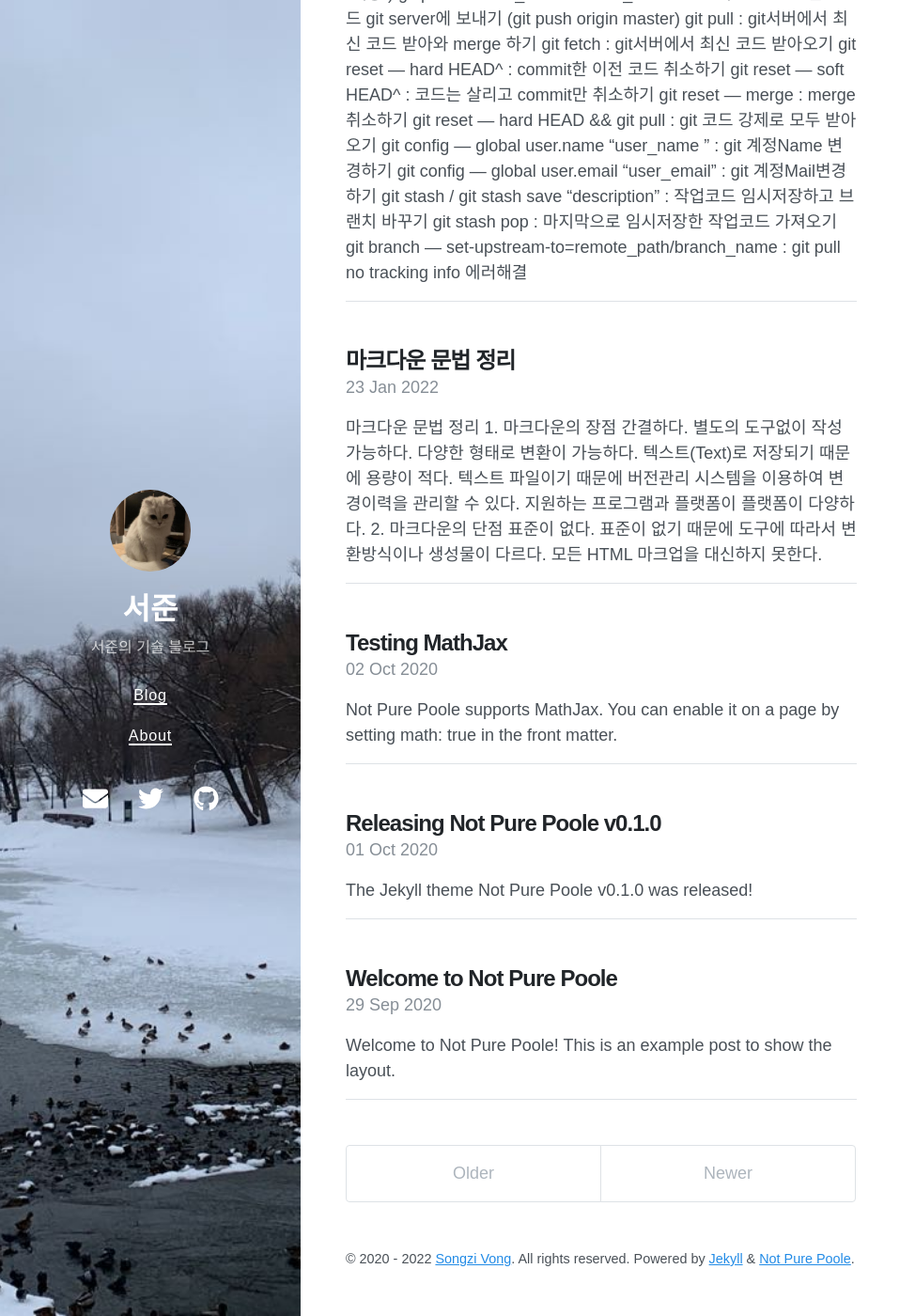
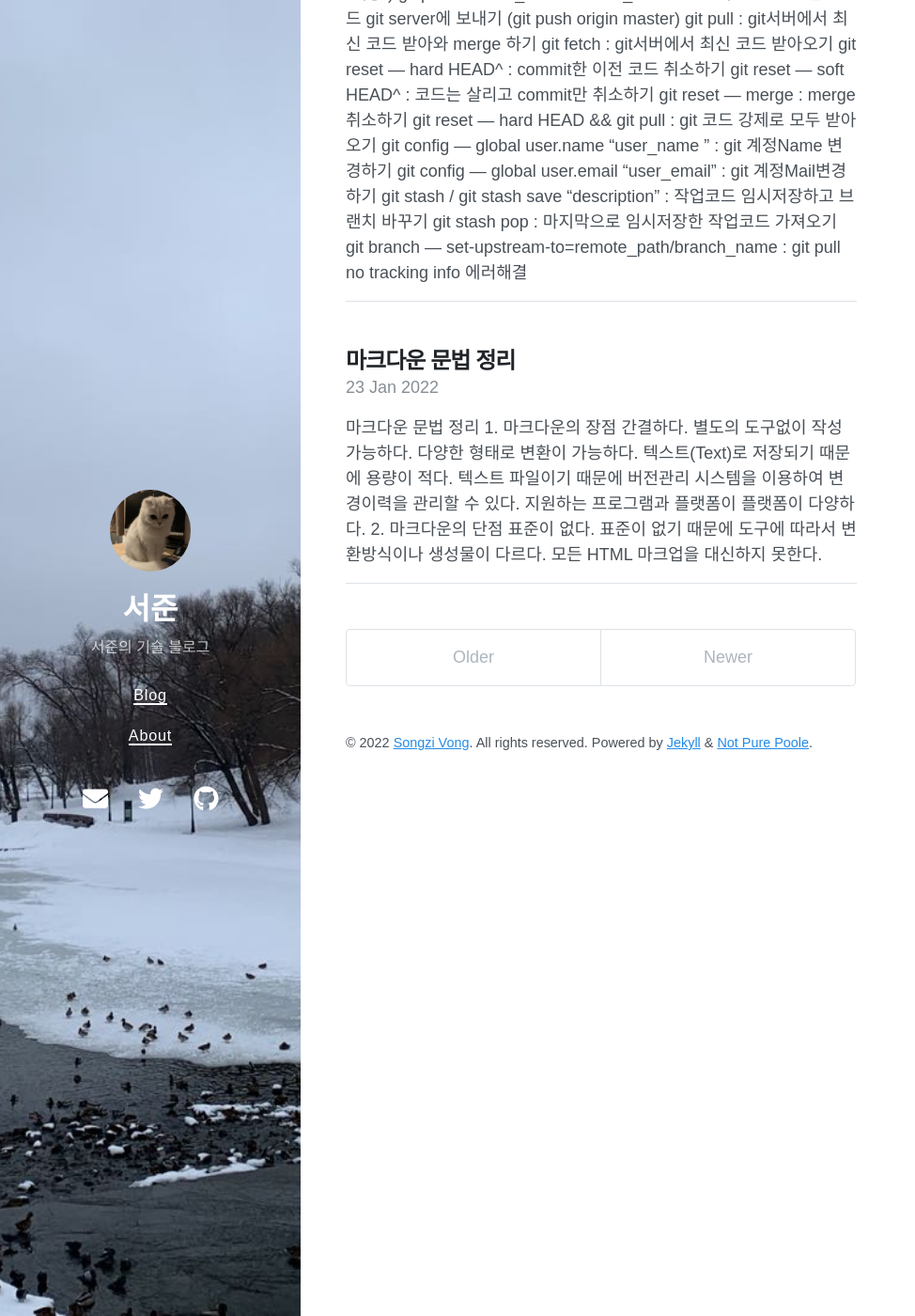
Before and after one commit to SuhJune/SuhJune.github.io, a Jekyll site: the page built from index.html, in a window 1280 px wide and 1400 px high, scrolled down 469 px. Shown: the whole window at 94% size, without its empty margins (0-974 px from the left). Built offline with Jekyll 4.4.1, drawn with Linux system fonts in a browser that asks for light colours; nearby versions of some CDN libraries; the list of posts is cut into pages by our own code.

Commit message:
delete post

```diff
--- a/_posts/2020-09-29-welcome-to-not-pure-poole.md
+++ /dev/null
@@ -1,169 +0,0 @@
----
-layout: post
-title: Welcome to Not Pure Poole
-date: 2020-09-29 23:18 +0800
-last_modified_at: 2020-10-01 01:08:25 +0800
-tags: [jekyll theme, jekyll, tutorial]
-toc:  true
----
-Welcome to **Not Pure Poole**! This is an example post to show the layout.
-{: .message }
-
-First, do you notice the TOC on the right side? Try to scroll down to read this post, you'll find that the TOC is always sticky in the viewport.
-
-Cum sociis natoque penatibus et magnis <a href="#">dis parturient montes</a>, nascetur ridiculus mus. *Aenean eu leo quam.* Pellentesque ornare sem lacinia quam venenatis vestibulum. Sed posuere consectetur est at lobortis. Cras mattis consectetur purus sit amet fermentum.
-
-> Curabitur blandit tempus porttitor. Nullam quis risus eget urna mollis ornare vel eu leo. Nullam id dolor id nibh ultricies vehicula ut id elit.
-
-Etiam porta **sem malesuada magna** mollis euismod. Cras mattis consectetur purus sit amet fermentum. Aenean lacinia bibendum nulla sed consectetur.
-
-## Inline HTML elements
-
-HTML defines a long list of available inline tags, a complete list of which can be found on the [Mozilla Developer Network](https://developer.mozilla.org/en-US/docs/Web/HTML/Element).
-
-- **To bold text**, use `<strong>`.
-- *To italicize text*, use `<em>`.
-- <mark>To highlight</mark>, use `<mark>`.
-- Abbreviations, like <abbr title="HyperText Markup Langage">HTML</abbr> should use `<abbr>`, with an optional `title` attribute for the full phrase.
-- Citations, like <cite>&mdash; Mark Otto</cite>, should use `<cite>`.
-- <del>Deleted</del> text should use `<del>` and <ins>inserted</ins> text should use `<ins>`.
-- Superscript <sup>text</sup> uses `<sup>` and subscript <sub>text</sub> uses `<sub>`.
-
-Most of these elements are styled by browsers with few modifications on our part.
-
-## Footnotes
-
-Footnotes are supported as part of the Markdown syntax. Here's one in action. Clicking this number[^fn-sample_footnote] will lead you to a footnote. The syntax looks like:
-
-{% highlight text %}
-Clicking this number[^fn-sample_footnote]
-{% endhighlight %}
-
-Each footnote needs the `^fn-` prefix and a unique ID to be referenced for the footnoted content. The syntax for that list looks something like this:
-
-{% highlight text %}
-[^fn-sample_footnote]: Handy! Now click the return link to go back.
-{% endhighlight %}
-
-You can place the footnoted content wherever you like. Markdown parsers should properly place it at the bottom of the post.
-
-## Heading
-
-Vivamus sagittis lacus vel augue rutrum faucibus dolor auctor. Duis mollis, est non commodo luctus, nisi erat porttitor ligula, eget lacinia odio sem nec elit. Morbi leo risus, porta ac consectetur ac, vestibulum at eros.
-
-### Code
-
-Inline code is available with the `<code>` element. Snippets of multiple lines of code are supported through Rouge. Longer lines will automatically scroll horizontally when needed. You may also use code fencing (triple backticks) for rendering code.
-
-{% highlight js %}
-// Example can be run directly in your JavaScript console
-
-// Create a function that takes two arguments and returns the sum of those arguments
-var adder = new Function("a", "b", "return a + b");
-
-// Call the function
-adder(2, 6);
-// > 8
-{% endhighlight %}
-
-You may also optionally show code snippets with line numbers. Add `linenos` to the Rouge tags.
-
-{% highlight js linenos %}
-// Example can be run directly in your JavaScript console
-
-// Create a function that takes two arguments and returns the sum of those arguments
-var adder = new Function("a", "b", "return a + b");
-
-// Call the function
-adder(2, 6);
-// > 8
-{% endhighlight %}
-
-Aenean lacinia bibendum nulla sed consectetur. Etiam porta sem malesuada magna mollis euismod. Fusce dapibus, tellus ac cursus commodo, tortor mauris condimentum nibh, ut fermentum massa.
-
-### Lists
-
-Cum sociis natoque penatibus et magnis dis parturient montes, nascetur ridiculus mus. Aenean lacinia bibendum nulla sed consectetur. Etiam porta sem malesuada magna mollis euismod. Fusce dapibus, tellus ac cursus commodo, tortor mauris condimentum nibh, ut fermentum massa justo sit amet risus.
-
-- Praesent commodo cursus magna, vel scelerisque nisl consectetur et.
-- Donec id elit non mi porta gravida at eget metus.
-- Nulla vitae elit libero, a pharetra augue.
-
-Donec ullamcorper nulla non metus auctor fringilla. Nulla vitae elit libero, a pharetra augue.
-
-1. Vestibulum id ligula porta felis euismod semper.
-2. Cum sociis natoque penatibus et magnis dis parturient montes, nascetur ridiculus mus.
-3. Maecenas sed diam eget risus varius blandit sit amet non magna.
-
-Cras mattis consectetur purus sit amet fermentum. Sed posuere consectetur est at lobortis.
-
-<dl>
-  <dt>HyperText Markup Language (HTML)</dt>
-  <dd>The language used to describe and define the content of a Web page</dd>
-
-  <dt>Cascading Style Sheets (CSS)</dt>
-  <dd>Used to describe the appearance of Web content</dd>
-
-  <dt>JavaScript (JS)</dt>
-  <dd>The programming language used to build advanced Web sites and applications</dd>
-</dl>
-
-Integer posuere erat a ante venenatis dapibus posuere velit aliquet. Morbi leo risus, porta ac consectetur ac, vestibulum at eros. Nullam quis risus eget urna mollis ornare vel eu leo.
-
-### Images
-
-Quisque consequat sapien eget quam rhoncus, sit amet laoreet diam tempus. Aliquam aliquam metus erat, a pulvinar turpis suscipit at.
-
-![placeholder](http://placehold.it/800x400 "Large example image")
-![placeholder](http://placehold.it/400x200 "Medium example image")
-![placeholder](http://placehold.it/200x200 "Small example image")
-
-Align to the center by adding `class="align-center"`:
-
-![placeholder](http://placehold.it/400x200 "Medium example image"){: .align-center}
-
-### Tables
-
-Aenean lacinia bibendum nulla sed consectetur. Lorem ipsum dolor sit amet, consectetur adipiscing elit.
-
-<table>
-  <thead>
-    <tr>
-      <th>Name</th>
-      <th>Upvotes</th>
-      <th>Downvotes</th>
-    </tr>
-  </thead>
-  <tfoot>
-    <tr>
-      <td>Totals</td>
-      <td>21</td>
-      <td>23</td>
-    </tr>
-  </tfoot>
-  <tbody>
-    <tr>
-      <td>Alice</td>
-      <td>10</td>
-      <td>11</td>
-    </tr>
-    <tr>
-      <td>Bob</td>
-      <td>4</td>
-      <td>3</td>
-    </tr>
-    <tr>
-      <td>Charlie</td>
-      <td>7</td>
-      <td>9</td>
-    </tr>
-  </tbody>
-</table>
-
-Nullam id dolor id nibh ultricies vehicula ut id elit. Sed posuere consectetur est at lobortis. Nullam quis risus eget urna mollis ornare vel eu leo.
-
------
-
-Want to see something else added? <a href="https://github.com/vszhub/not-pure-poole/issues/new">Open an issue.</a>
-
-[^fn-sample_footnote]: Handy! Now click the return link to go back.
--- a/_posts/2020-10-01-releasing-not-pure-poole-v0-1-0.md
+++ /dev/null
@@ -1,14 +0,0 @@
----
-layout: post
-title: Releasing Not Pure Poole v0.1.0
-author: Songzi Vong
-tags:
-- jekyll theme
-- jekyll
-date: 2020-10-01 13:56 +0800
----
-The Jekyll theme **Not Pure Poole** v0.1.0 was released!
-
-Not Pure Poole is a simple, beautiful, and powerful Jekyll theme for blogs. It is built on [Poole](https://github.com/poole/poole) and [Pure](https://purecss.io/).
-
-For more information about this theme, you can read the [README](https://github.com/vszhub/not-pure-poole/blob/master/README.md) file.
--- a/_posts/2020-10-02-testing-mathjax.md
+++ /dev/null
@@ -1,17 +0,0 @@
----
-layout: post
-title: Testing MathJax
-tags: mathjax
-math: true
-date: 2020-10-02 15:32 +0800
----
-Not Pure Poole supports [MathJax](https://www.mathjax.org/). You can enable it on a page by setting `math: true` in the front matter.
-
-An inline math: \\\(E=mc^2\\\).
-
-A display math:
-
-$$
-i\hbar \frac{\partial \Psi}{\partial t} = -\frac{\hbar^2}{2m}
-\frac{\partial^2 \Psi}{\partial x^2} + V \Psi
-$$
```
Also changed, not shown: _posts/2022-02-06-learngit.md (renamed from _posts/2022-02-06-git.md, +1 -1 lines).
